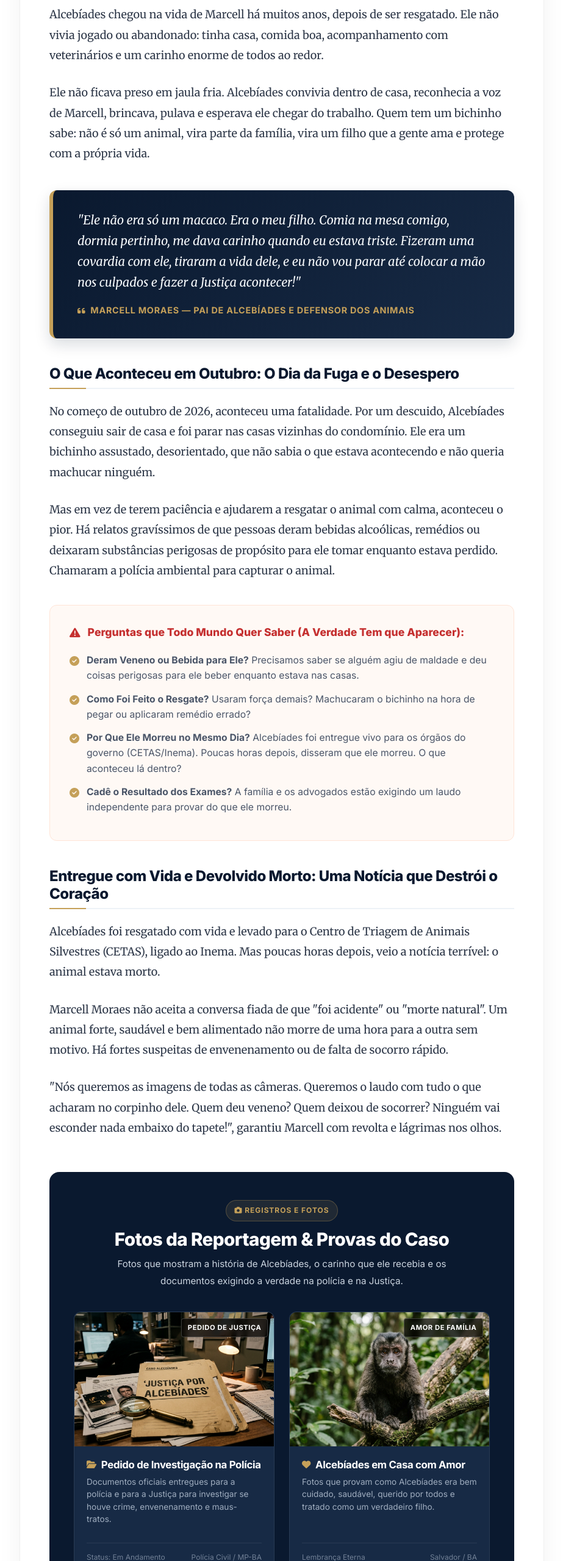
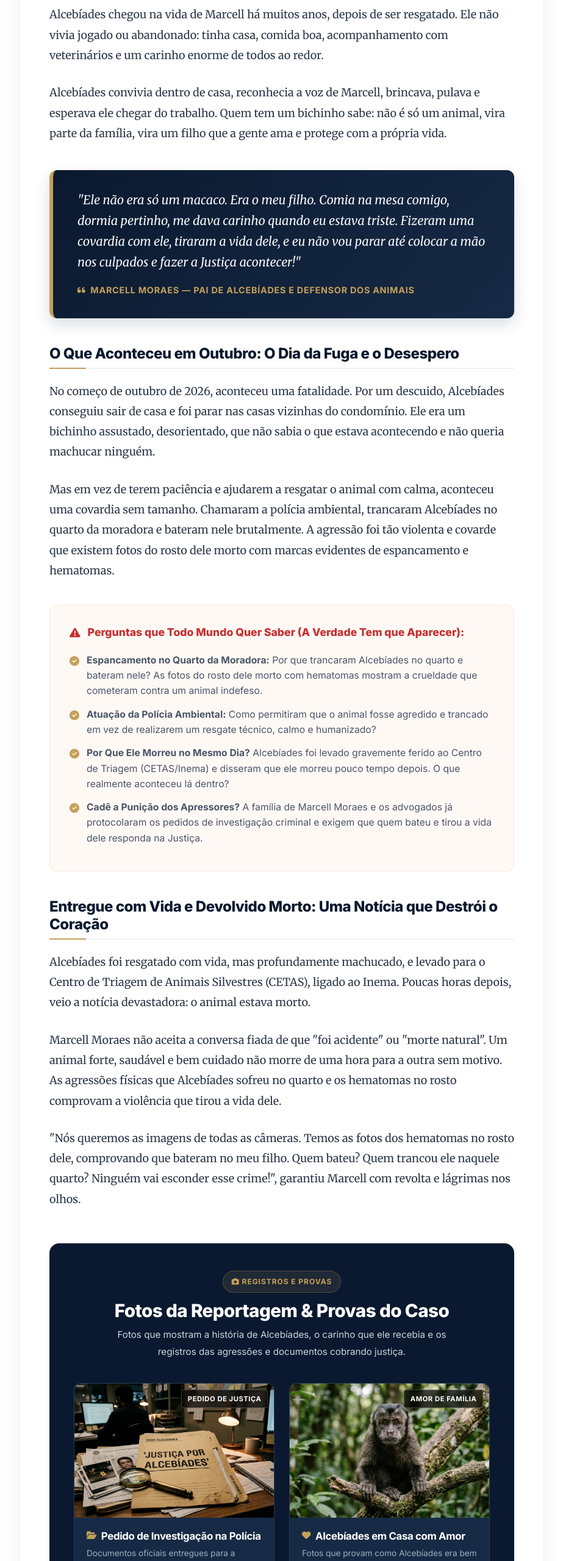
Before and after one commit to gibaoliver/marcell-moraes, a website built with Vite: page justicaporacelbildes.html in a window 1280 px wide. Shown: the part 1580-4140 px from the top of the page at 61% size, without its empty margins (178-1101 px from the left). Built offline with nearby package versions, Linux system fonts and the light colour scheme.

Commit message:
fix: destacar espancamento no quarto e provas de hematomas no rosto de Alcebíades

```diff
--- a/justicaporacelbildes.html
+++ b/justicaporacelbildes.html
@@ -738,7 +738,7 @@
                     </p>
 
                     <p>
-                        Ele não ficava preso em jaula fria. Alcebíades convivia dentro de casa, reconhecia a voz de Marcell, brincava, pulava e esperava ele chegar do trabalho. Quem tem um bichinho sabe: não é só um animal, vira parte da família, vira um filho que a gente ama e protege com a própria vida.
+                        Alcebíades convivia dentro de casa, reconhecia a voz de Marcell, brincava, pulava e esperava ele chegar do trabalho. Quem tem um bichinho sabe: não é só um animal, vira parte da família, vira um filho que a gente ama e protege com a própria vida.
                     </p>
 
                     <!-- Pull Quote -->
@@ -758,7 +758,7 @@
                     </p>
 
                     <p>
-                        Mas em vez de terem paciência e ajudarem a resgatar o animal com calma, aconteceu o pior. Há relatos gravíssimos de que pessoas deram bebidas alcoólicas, remédios ou deixaram substâncias perigosas de propósito para ele tomar enquanto estava perdido. Chamaram a polícia ambiental para capturar o animal.
+                        Mas em vez de terem paciência e ajudarem a resgatar o animal com calma, aconteceu uma covardia sem tamanho. Chamaram a polícia ambiental, trancaram Alcebíades no quarto da moradora e bateram nele brutalmente. A agressão foi tão violenta e covarde que existem fotos do rosto dele morto com marcas evidentes de espancamento e hematomas.
                     </p>
 
                     <!-- Critical Investigation Box -->
@@ -768,33 +768,33 @@
                             Perguntas que Todo Mundo Quer Saber (A Verdade Tem que Aparecer):
                         </div>
                         <ul class="investigation-list">
-                            <li><strong>Deram Veneno ou Bebida para Ele?</strong> Precisamos saber se alguém agiu de maldade e deu coisas perigosas para ele beber enquanto estava nas casas.</li>
-                            <li><strong>Como Foi Feito o Resgate?</strong> Usaram força demais? Machucaram o bichinho na hora de pegar ou aplicaram remédio errado?</li>
-                            <li><strong>Por Que Ele Morreu no Mesmo Dia?</strong> Alcebíades foi entregue vivo para os órgãos do governo (CETAS/Inema). Poucas horas depois, disseram que ele morreu. O que aconteceu lá dentro?</li>
-                            <li><strong>Cadê o Resultado dos Exames?</strong> A família e os advogados estão exigindo um laudo independente para provar do que ele morreu.</li>
+                            <li><strong>Espancamento no Quarto da Moradora:</strong> Por que trancaram Alcebíades no quarto e bateram nele? As fotos do rosto dele morto com hematomas mostram a crueldade que cometeram contra um animal indefeso.</li>
+                            <li><strong>Atuação da Polícia Ambiental:</strong> Como permitiram que o animal fosse agredido e trancado em vez de realizarem um resgate técnico, calmo e humanizado?</li>
+                            <li><strong>Por Que Ele Morreu no Mesmo Dia?</strong> Alcebíades foi levado gravemente ferido ao Centro de Triagem (CETAS/Inema) e disseram que ele morreu pouco tempo depois. O que realmente aconteceu lá dentro?</li>
+                            <li><strong>Cadê a Punição dos Apressores?</strong> A família de Marcell Moraes e os advogados já protocolaram os pedidos de investigação criminal e exigem que quem bateu e tirou a vida dele responda na Justiça.</li>
                         </ul>
                     </div>
 
                     <h2 class="report-section-heading">Entregue com Vida e Devolvido Morto: Uma Notícia que Destrói o Coração</h2>
 
                     <p>
-                        Alcebíades foi resgatado com vida e levado para o Centro de Triagem de Animais Silvestres (CETAS), ligado ao Inema. Mas poucas horas depois, veio a notícia terrível: o animal estava morto.
+                        Alcebíades foi resgatado com vida, mas profundamente machucado, e levado para o Centro de Triagem de Animais Silvestres (CETAS), ligado ao Inema. Poucas horas depois, veio a notícia devastadora: o animal estava morto.
                     </p>
 
                     <p>
-                        Marcell Moraes não aceita a conversa fiada de que "foi acidente" ou "morte natural". Um animal forte, saudável e bem alimentado não morre de uma hora para a outra sem motivo. Há fortes suspeitas de envenenamento ou de falta de socorro rápido.
+                        Marcell Moraes não aceita a conversa fiada de que "foi acidente" ou "morte natural". Um animal forte, saudável e bem cuidado não morre de uma hora para a outra sem motivo. As agressões físicas que Alcebíades sofreu no quarto e os hematomas no rosto comprovam a violência que tirou a vida dele.
                     </p>
 
                     <p>
-                        "Nós queremos as imagens de todas as câmeras. Queremos o laudo com tudo o que acharam no corpinho dele. Quem deu veneno? Quem deixou de socorrer? Ninguém vai esconder nada embaixo do tapete!", garantiu Marcell com revolta e lágrimas nos olhos.
+                        "Nós queremos as imagens de todas as câmeras. Temos as fotos dos hematomas no rosto dele, comprovando que bateram no meu filho. Quem bateu? Quem trancou ele naquele quarto? Ninguém vai esconder esse crime!", garantiu Marcell com revolta e lágrimas nos olhos.
                     </p>
 
                     <!-- EVIDENCE / PHOTO CRIME REPORT SECTION -->
                     <section class="evidence-section" id="evidencias">
                         <div class="evidence-header">
-                            <span class="evidence-tag"><i class="fas fa-camera"></i> Registros e Fotos</span>
+                            <span class="evidence-tag"><i class="fas fa-camera"></i> Registros e Provas</span>
                             <h3>Fotos da Reportagem & Provas do Caso</h3>
-                            <p>Fotos que mostram a história de Alcebíades, o carinho que ele recebia e os documentos exigindo a verdade na polícia e na Justiça.</p>
+                            <p>Fotos que mostram a história de Alcebíades, o carinho que ele recebia e os registros das agressões e documentos cobrando justiça.</p>
                         </div>
 
                         <div class="evidence-grid">
@@ -810,7 +810,7 @@
                                         <i class="fas fa-folder-open"></i> Pedido de Investigação na Polícia
                                     </h4>
                                     <p class="evidence-card-desc">
-                                        Documentos oficiais entregues para a polícia e para a Justiça para investigar se houve crime, envenenamento e maus-tratos.
+                                        Documentos oficiais entregues para a polícia e para a Justiça para investigar os crimes de maus-tratos, agressão física e homicídio do animal.
                                     </p>
                                     <div class="evidence-card-footer">
                                         <span>Status: Em Andamento</span>
@@ -843,22 +843,22 @@
                             <div class="evidence-card">
                                 <div class="evidence-img-wrap" style="background: linear-gradient(135deg, #1A202C 0%, #2D3748 100%); display: flex; align-items: center; justify-content: center;">
                                     <div style="text-align: center; padding: 1.5rem;">
-                                        <i class="fas fa-file-shield" style="font-size: 3.5rem; color: #C5A059; margin-bottom: 0.75rem;"></i>
-                                        <div style="color: #ffffff; font-weight: 700; font-size: 0.95rem;">Exame de Sangue e Tóxicos</div>
-                                        <div style="color: #A0AEC0; font-size: 0.75rem; margin-top: 0.25rem;">Exame Cobrado na Justiça</div>
+                                        <i class="fas fa-camera-retro" style="font-size: 3.5rem; color: #E53E3E; margin-bottom: 0.75rem;"></i>
+                                        <div style="color: #ffffff; font-weight: 700; font-size: 0.95rem;">Fotos dos Hematomas no Rosto</div>
+                                        <div style="color: #FEB2B2; font-size: 0.75rem; margin-top: 0.25rem;">Provas das Agressões Físicas</div>
                                     </div>
-                                    <span class="evidence-watermark" style="background: rgba(197, 48, 48, 0.9);">Exame Solicitado</span>
+                                    <span class="evidence-watermark" style="background: rgba(197, 48, 48, 0.9);">Prova Material</span>
                                 </div>
                                 <div class="evidence-card-body">
                                     <h4 class="evidence-card-title">
-                                        <i class="fas fa-microscope"></i> Exame para Achar Substâncias
+                                        <i class="fas fa-triangle-exclamation" style="color: #E53E3E;"></i> Marcas do Espancamento
                                     </h4>
                                     <p class="evidence-card-desc">
-                                        Cobrança judicial para saber se Alcebíades foi envenenado com bebidas, remédios ou veneno antes de morrer.
+                                        Registros fotográficos do rosto de Alcebíades com hematomas evidentes sofridos ao ser trancado no quarto e agredido.
                                     </p>
                                     <div class="evidence-card-footer">
-                                        <span>Objetivo: Provar a Verdade</span>
-                                        <span>Pedido Oficial</span>
+                                        <span>Evidência: Fotos Anexadas</span>
+                                        <span>Acervo do Caso</span>
                                     </div>
                                 </div>
                             </div>
```
